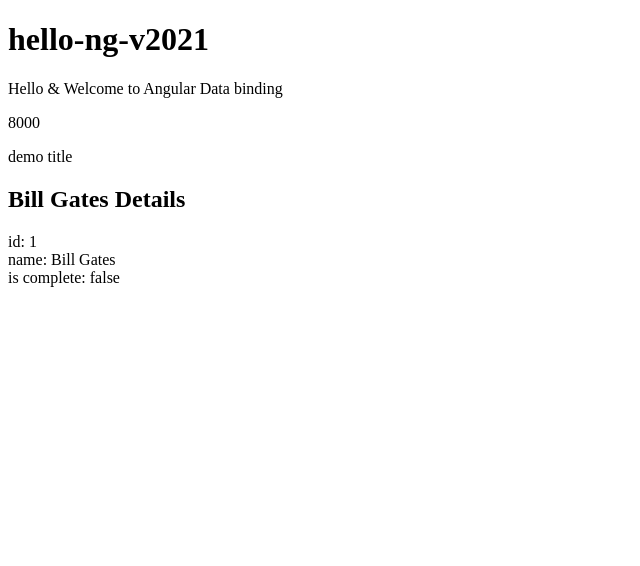
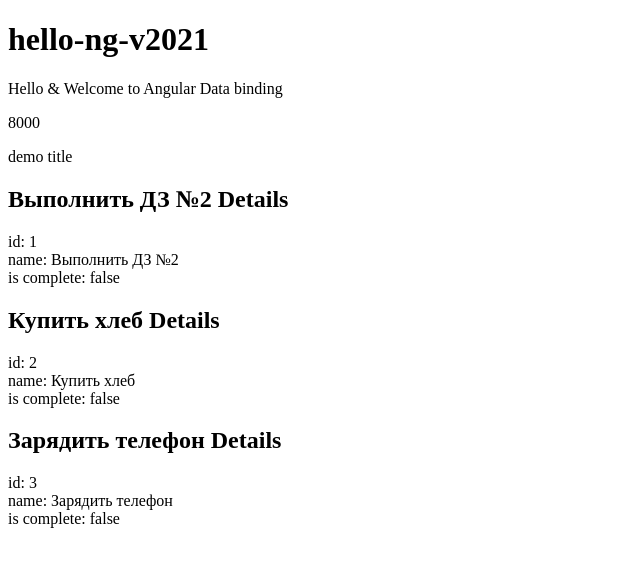
Before and after one commit to YuriiTrofimenko/HelloAngular2021, an Angular app in the folder hello-ng-v2021/: page / in a window 1280 px wide. Shown: the top 566 px of the page, without its empty margins (0-640 px from the left). Built offline with nearby package versions, Linux system fonts and the light colour scheme.

Commit message:
*ngFor demo

```diff
--- a/hello-ng-v2021/src/app/components/to-do-items/to-do-items.component.html
+++ b/hello-ng-v2021/src/app/components/to-do-items/to-do-items.component.html
@@ -1,6 +1,10 @@
-<h2>{{toDoItem.name}} Details</h2>
-<div><span>id: </span>{{toDoItem.id}}</div>
-<div><span>name: </span>{{toDoItem.name}}</div>
 <div>
-  <span>is complete: </span>{{toDoItem.isComplete}}
+  <div *ngFor="let toDoItem of toDoItems">
+    <h2>{{toDoItem.name}} Details</h2>
+    <div><span>id: </span>{{toDoItem.id}}</div>
+    <div><span>name: </span>{{toDoItem.name}}</div>
+    <div>
+      <span>is complete: </span>{{toDoItem.isComplete}}
+    </div>
+  </div>
 </div>
--- a/hello-ng-v2021/src/app/components/to-do-items/to-do-items.component.ts
+++ b/hello-ng-v2021/src/app/components/to-do-items/to-do-items.component.ts
@@ -8,11 +8,23 @@
 })
 export class ToDoItemsComponent implements OnInit {
 
-  toDoItem: ToDoItem = {
-    id: 1,
-    isComplete: false,
-    name: 'Bill Gates'
-  }
+  toDoItems: ToDoItem[] = [
+    {
+      id: 1,
+      isComplete: false,
+      name: 'Выполнить ДЗ №2'
+    },
+    {
+      id: 2,
+      isComplete: false,
+      name: 'Купить хлеб'
+    },
+    {
+      id: 3,
+      isComplete: false,
+      name: 'Зарядить телефон'
+    }
+  ]
 
   constructor() { }
 
```
